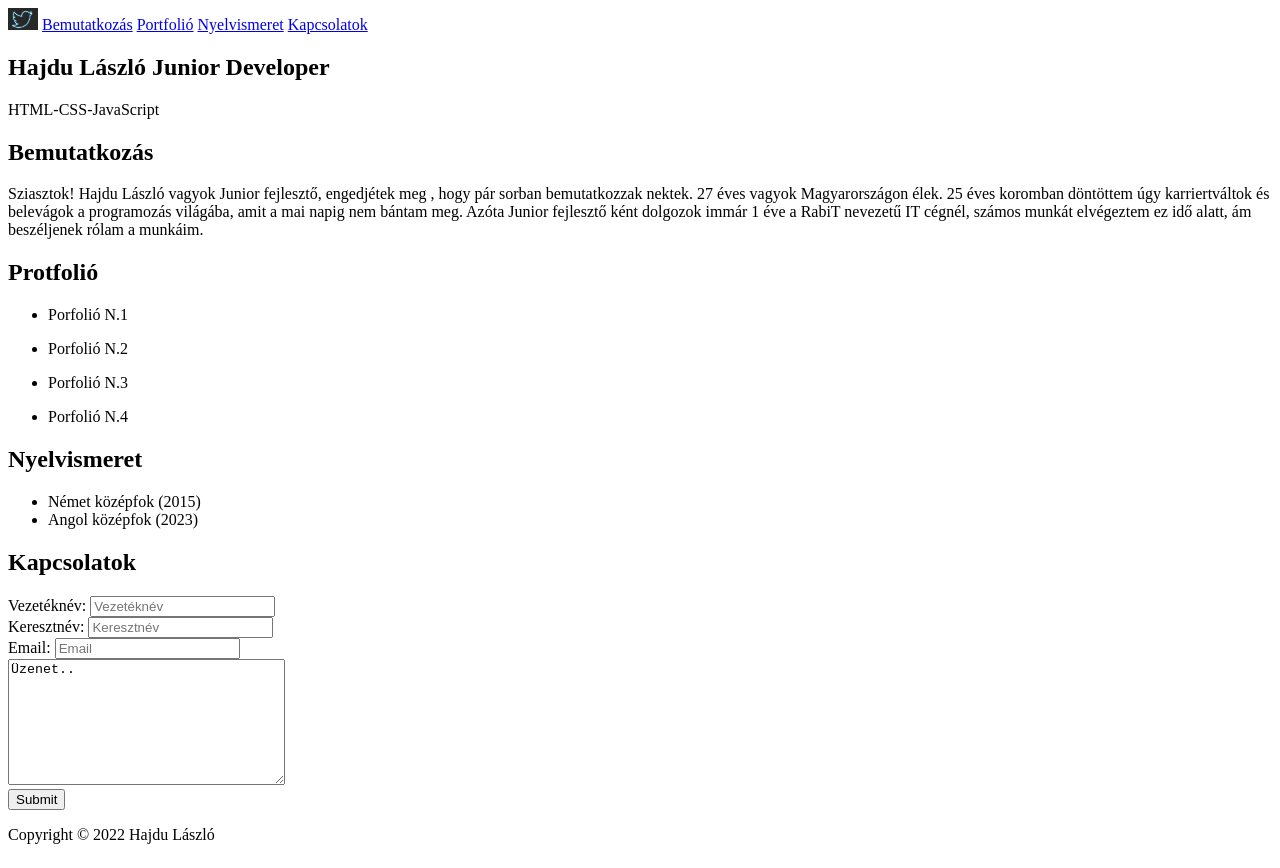
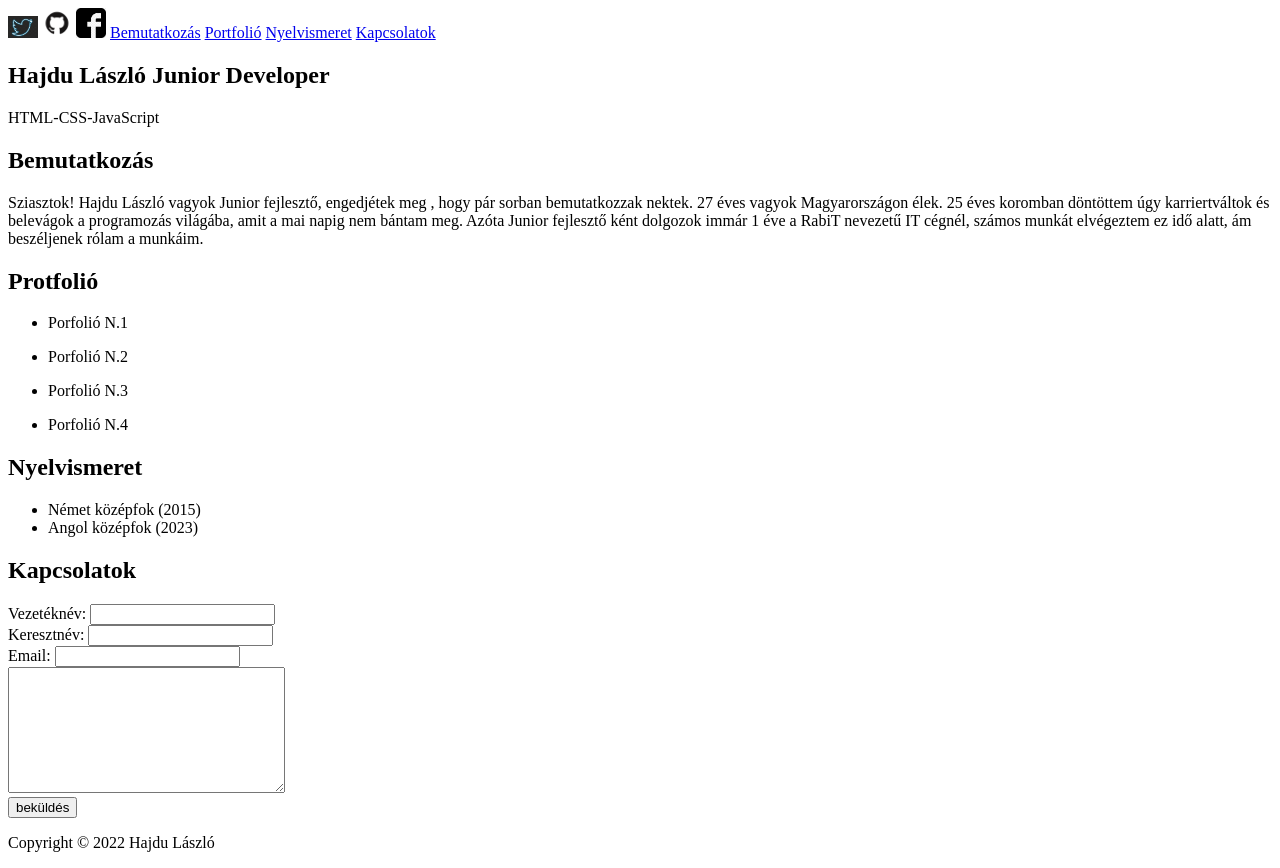
Before and after one commit to HajduLaszlo/HajduLaszlo.github.io, a plain HTML site: page index.html in a window 1280 px wide. Drawn offline with Linux system fonts and the light colour scheme.

Commit message:
porfolió

```diff
--- a/index.html
+++ b/index.html
@@ -11,6 +11,8 @@
   <body>
   <nav>
   <a href="https://twitter.com/HajduLaszlo5" target="_blank"> <img src="./images/twitter.png" alt="Twitter-logo" width="30"></a>
+  <a href="https://github.com/HajduLaszlo" target="_blank"> <img src="./images/github.png" alt="Github-logo" width="30"></a>
+  <a href="https://www.facebook.com/hajdu.laszlo.50"> <img src="./images/facebook.png" alt="Facebook-logo" width="30"></a>
   <a href="#Bemutatkozás">Bemutatkozás</a>
   <a href="#Portfolió">Portfolió</a>
   <a href="#Nyelvismeret">Nyelvismeret</a>
@@ -58,28 +60,30 @@
         <div>
           <label>
             Vezetéknév:
-            <input type="text" name="Vezetéknév" placeholder="Vezetéknév" />
+            <input type="text" name="Vezetéknév"/>
           </label>
         </div>
         <div>
           <label>
             Keresztnév:
-            <input type="text" name="Keresztnév" placeholder="Keresztnév" />
+            <input type="text" name="Keresztnév"/>
           </label>
         </div>
         <div>
           <label>
             Email:
-            <input type="text" Email-cím placeholder="Email" />
+            <input type="text" Email-cím/>
           </label>
         </div>
         <div>
           <label>
-            <textarea name="" id="" cols="32" rows="8">Üzenet.. </textarea>
+            <textarea name="" id="" cols="32" rows="8"></textarea>
             <div>
-              <input type="Submit" name="beküldés" />
+              <button type="submit" class="send-button">beküldés</button>
             </div>
           </label>
+        </div>
+        <div>
         </div>
       </section>
     </main>
```
Also changed, not shown: images/facebook.png (added), images/github.png (added).
